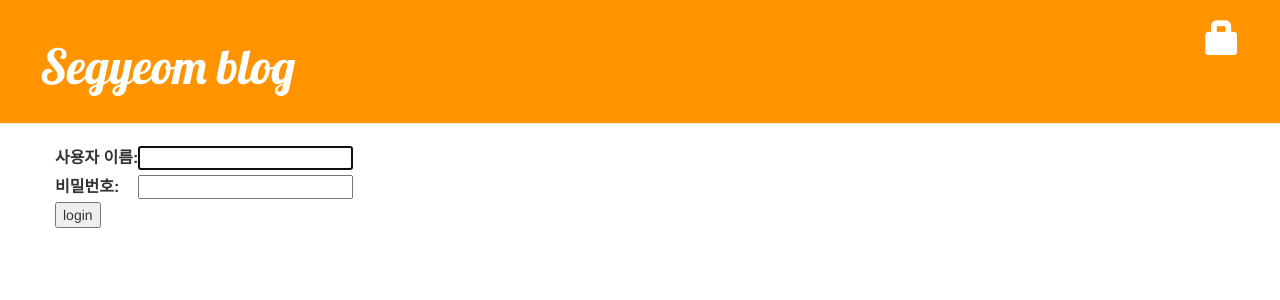
After one commit to modesty0310/djangogirs, a Django app: page /accounts/login/ in a window 1280 px wide. The commit adds this page. Shown: the top 300 px of the page. Run offline with Django 3.2, Linux system fonts and the light colour scheme; some libraries are stand-ins or nearby versions.

Commit message:
로그인, 로그아웃

```diff
--- a/blog/templates/blog/base.html
+++ b/blog/templates/blog/base.html
@@ -26,6 +26,14 @@
       <a href="{% url 'post_new' %}" class="top-menu"
         ><span class="glyphicon glyphicon-plus"></span
       ></a>
+      <p class="top-menu">
+        Hello {{ user.username }}
+        <small>(<a href="{% url 'logout' %}">Log out</a>)</small>
+      </p>
+      {% else %}
+      <a href="{% url 'login' %}" class="top-menu"
+        ><span class="glyphicon glyphicon-lock"></span
+      ></a>
       {% endif %}
       <h1><a href="/">Segyeom blog</a></h1>
     </div>
--- /dev/null
+++ b/blog/templates/registration/login.html
@@ -0,0 +1,21 @@
+{% extends "blog/base.html" %} {% block content %} {% if form.errors %}
+<p>이름과 비밀번호가 일치하지 않습니다. 다시 시도해주세요.</p>
+{% endif %}
+
+<form method="post" action="{% url 'login' %}">
+  {% csrf_token %}
+  <table>
+    <tr>
+      <td>{{ form.username.label_tag }}</td>
+      <td>{{ form.username }}</td>
+    </tr>
+    <tr>
+      <td>{{ form.password.label_tag }}</td>
+      <td>{{ form.password }}</td>
+    </tr>
+  </table>
+
+  <input type="submit" value="login" />
+  <input type="hidden" name="next" value="{{ next }}" />
+</form>
+{% endblock %}
--- a/blog/urls.py
+++ b/blog/urls.py
@@ -7,7 +7,7 @@ urlpatterns = [
     path('post/<int:pk>/', views.post_detail, name='post_detail'),
     path('post/new/', views.post_new, name='post_new'),
     path('post/<int:pk>/edit/', views.post_edit, name='post_edit'),
-    url(r'^drafts/$', views.post_draft_list, name='post_draft_list'),
+    path('drafts/', views.post_draft_list, name='post_draft_list'),
     path('post/<int:pk>/publish/', views.post_publish, name="post_publish"),
-    url(r'^post/(?P<pk>\d+)/remove/$', views.post_remove, name='post_remove'),
+    path('post/<int:pk>/remove/', views.post_remove, name='post_remove'),
 ]
--- a/mysite/settings.py
+++ b/mysite/settings.py
@@ -125,3 +125,5 @@ STATIC_ROOT = os.path.join(BASE_DIR, 'static')
 # https://docs.djangoproject.com/en/3.2/ref/settings/#default-auto-field
 
 DEFAULT_AUTO_FIELD = 'django.db.models.BigAutoField'
+
+LOGIN_REDIRECT_URL = '/'
--- a/mysite/urls.py
+++ b/mysite/urls.py
@@ -16,10 +16,14 @@ Including another URLconf
 from django.contrib import admin
 from django.urls import path, include
 from django.conf.urls.static import static
+from django.contrib.auth import views
 from django.conf import settings
 
 urlpatterns = [
     path('admin/', admin.site.urls),
+    path('accounts/login/', views.LoginView.as_view(), name='login'),
+    path('accounts/logout/', views.LogoutView.as_view(),
+         name='logout', kwargs={'next_page': '/'}),
     path('', include('blog.urls')),
 ]
 
```
Also changed, not shown: db.sqlite3.
